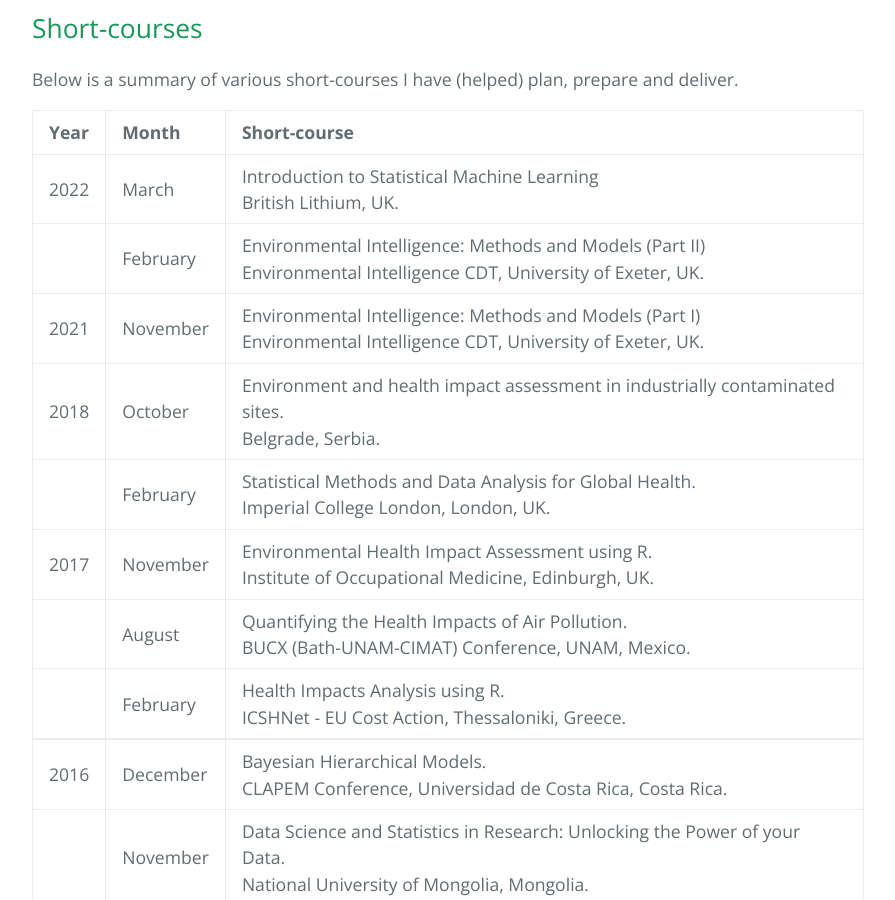
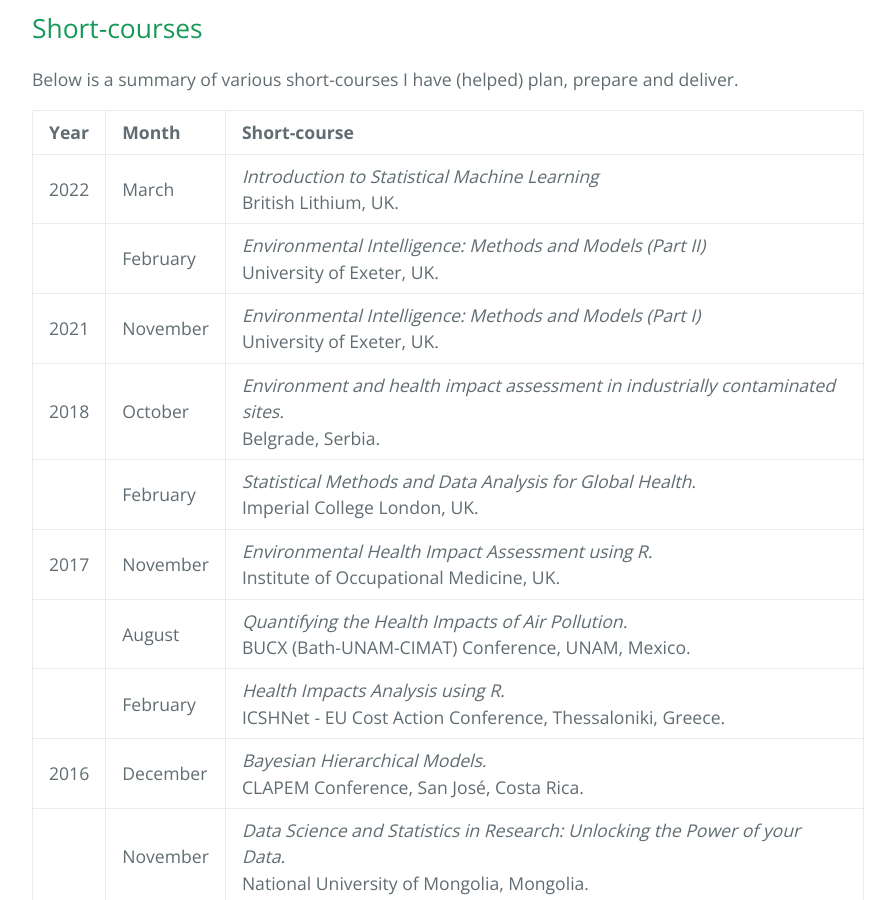
Before and after one commit to matthewllthomas/matthewllthomas.github.io, a Jekyll site: the page built from teaching/index.md, in a window 1280 px wide and 900 px high, scrolled down 1477 px. Shown: the whole window, without its empty margins (192-1087 px from the left). Built offline with Jekyll 4.4.1, drawn with Linux system fonts in a browser that asks for light colours; the repository's description, which GitHub fills in, is left out.

Commit message:
Update index.md

```diff
--- a/teaching/index.md
+++ b/teaching/index.md
@@ -33,19 +33,18 @@ Below is a summary of various short-courses I have (helped) plan, prepare and de
 
 | Year        | Month          | Short-course |
 |:-------------|:--------------|:------------------------------------------------------------------------------------------------------------|
-| 2022        | March      | Introduction to Statistical Machine Learning <br>British Lithium, UK. |
-|                 | February  | Environmental Intelligence: Methods and Models (Part II) <br> Environmental Intelligence CDT, University of Exeter, UK. |
-| 2021        | November  | Environmental Intelligence: Methods and Models (Part I) <br> Environmental Intelligence CDT, University of Exeter, UK. |
-| 2018        | October  | Environment and health impact assessment in industrially contaminated sites. <br> Belgrade, Serbia. |
-|                 | February  | Statistical Methods and Data Analysis for Global Health. <br> Imperial College London, London, UK. |
-| 2017        | November  | Environmental Health Impact Assessment using R.<br>Institute of Occupational Medicine, Edinburgh, UK. |
-|                 | August  | Quantifying the Health Impacts of Air Pollution. <br> BUCX (Bath-UNAM-CIMAT) Conference, UNAM, Mexico. |
-|                 | February  | Health Impacts Analysis using R.<br> ICSHNet - EU Cost Action, Thessaloniki, Greece. |
-
-| 2016        | December  | Bayesian Hierarchical Models. <br>CLAPEM Conference, Universidad de Costa Rica, Costa Rica. |
-|                 | November  | Data Science and Statistics in Research: Unlocking the Power of your Data. <br> National University of Mongolia, Mongolia. |
-|                 | October  | Integrated environment and health impact assessment: A tool for inter-sectoral action. <br>Tallinn, Estonia. |
-|                 | July  | Integrated environment and health impact assessment: A tool for inter-sectoral action. <br>Bucharest, Romania.  |
-|                 | June  | New Frontiers: Advanced Modelling in Space and Time. <br>BUC4 (Bath-UNAM-CIMAT) Conference, University of Bath, UK. |
-|                 | February  | Thinking Globally: The Role of Big Data. <br> BUC2 (Bath-UNAM-CIMAT) Conference, UNAM, Mexico. |
-| 2015        | November  | When Populations and Hazards Collide: Modelling Exposures and Health Risks <br> BUC1 (Bath-UNAM-CIMAT) Conference, CIMAT, Mexico. |
+| 2022        | March      | _Introduction to Statistical Machine Learning_ <br>British Lithium, UK. |
+|                 | February  | _Environmental Intelligence: Methods and Models (Part II)_ <br> University of Exeter, UK. |
+| 2021        | November  | _Environmental Intelligence: Methods and Models (Part I)_ <br> University of Exeter, UK. |
+| 2018        | October  | _Environment and health impact assessment in industrially contaminated sites._ <br> Belgrade, Serbia. |
+|                 | February  | _Statistical Methods and Data Analysis for Global Health._<br> Imperial College London, UK. |
+| 2017        | November  | _Environmental Health Impact Assessment using R._<br>Institute of Occupational Medicine, UK. |
+|                 | August  | _Quantifying the Health Impacts of Air Pollution._<br> BUCX (Bath-UNAM-CIMAT) Conference, UNAM, Mexico. |
+|                 | February  | _Health Impacts Analysis using R._<br> ICSHNet - EU Cost Action Conference, Thessaloniki, Greece. |
+| 2016        | December  | _Bayesian Hierarchical Models._ <br>CLAPEM Conference, San Jos&eacute;, Costa Rica. |
+|                 | November  | _Data Science and Statistics in Research: Unlocking the Power of your Data._ <br> National University of Mongolia, Mongolia. |
+|                 | October  | _Integrated environment and health impact assessment: A tool for inter-sectoral action._<br>Tallinn, Estonia. |
+|                 | July  | _Integrated environment and health impact assessment: A tool for inter-sectoral action._<br>Bucharest, Romania.  |
+|                 | June  | _New Frontiers: Advanced Modelling in Space and Time._ <br>BUC4 (Bath-UNAM-CIMAT) Conference, University of Bath, UK. |
+|                 | February  | _Thinking Globally: The Role of Big Data._<br> BUC2 (Bath-UNAM-CIMAT) Conference, UNAM, Mexico. |
+| 2015        | November  | _When Populations and Hazards Collide: Modelling Exposures and Health Risks_ <br> BUC1 (Bath-UNAM-CIMAT) Conference, CIMAT, Mexico. |
```
